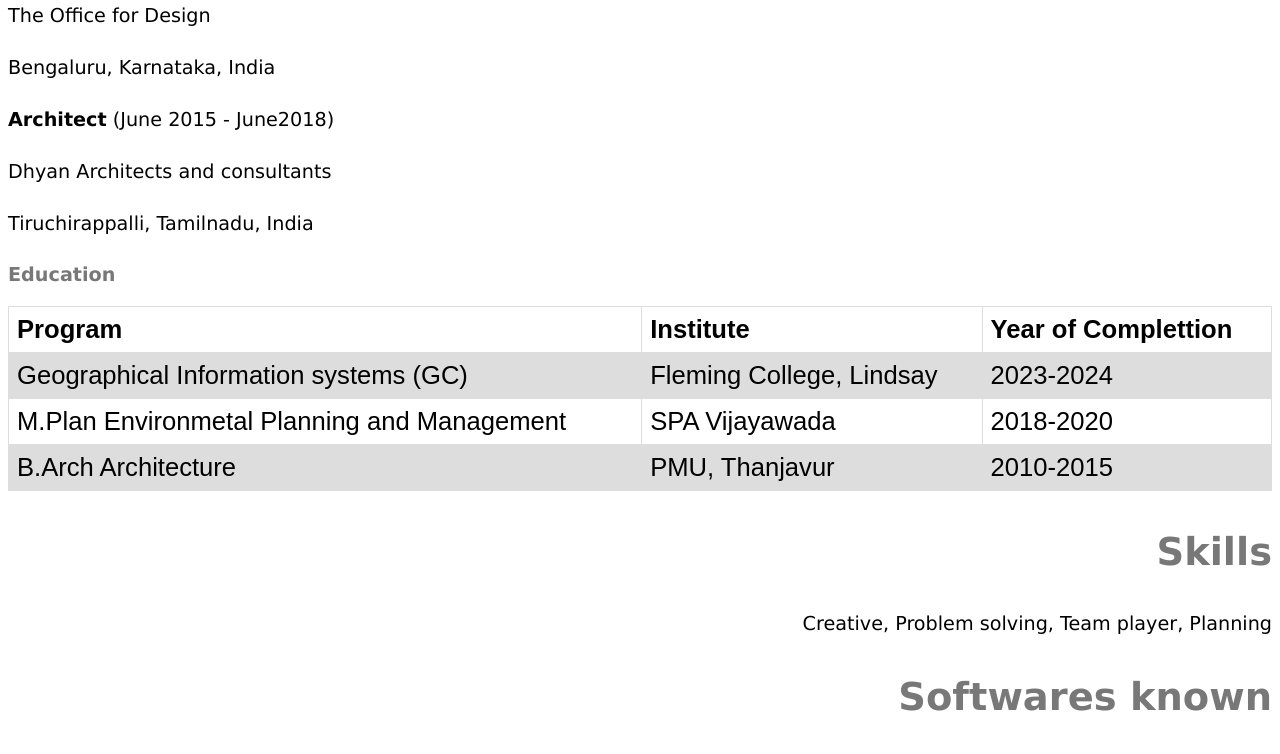
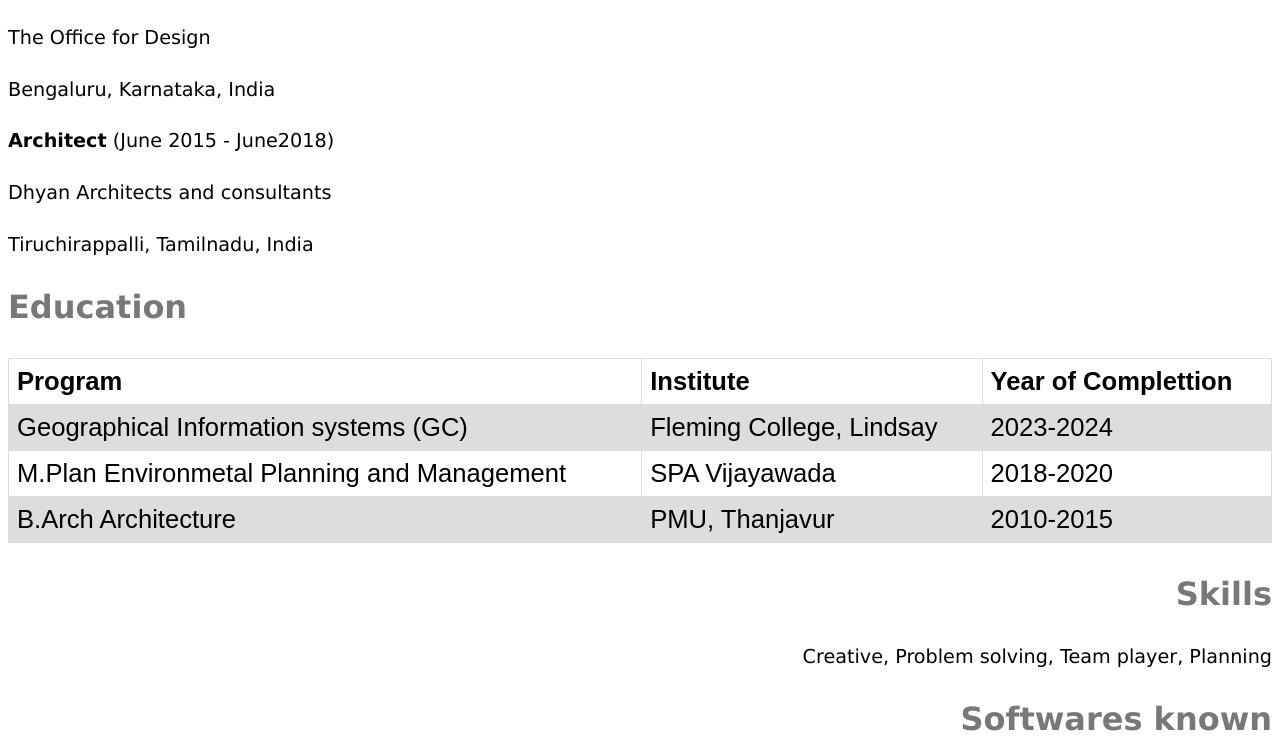
Before and after one commit to ashwingis/webcommunication, a plain HTML site: page index.html in a window 1280 px wide. Shown: the part 525-1279 px from the top of the page. Drawn offline with Linux system fonts and the light colour scheme.

Commit message:
Update style.css

```diff
--- a/style.css
+++ b/style.css
@@ -46,7 +46,7 @@ h2 {
 }
 
 .Headright {
-  font-size:1.5vw;
+  font-size:2.5vw;
   text-align: left;
   color: #787878;
   font-family: Verdana, Helvetica, sans-serif;
@@ -54,7 +54,7 @@ h2 {
 /*style for the selctors ends*/
 
 h3 {
-  font-size:3vw;
+  font-size:2.5vw;
   text-align: right;
   color: #787878;
   font-family: Verdana, Helvetica, sans-serif;
```
